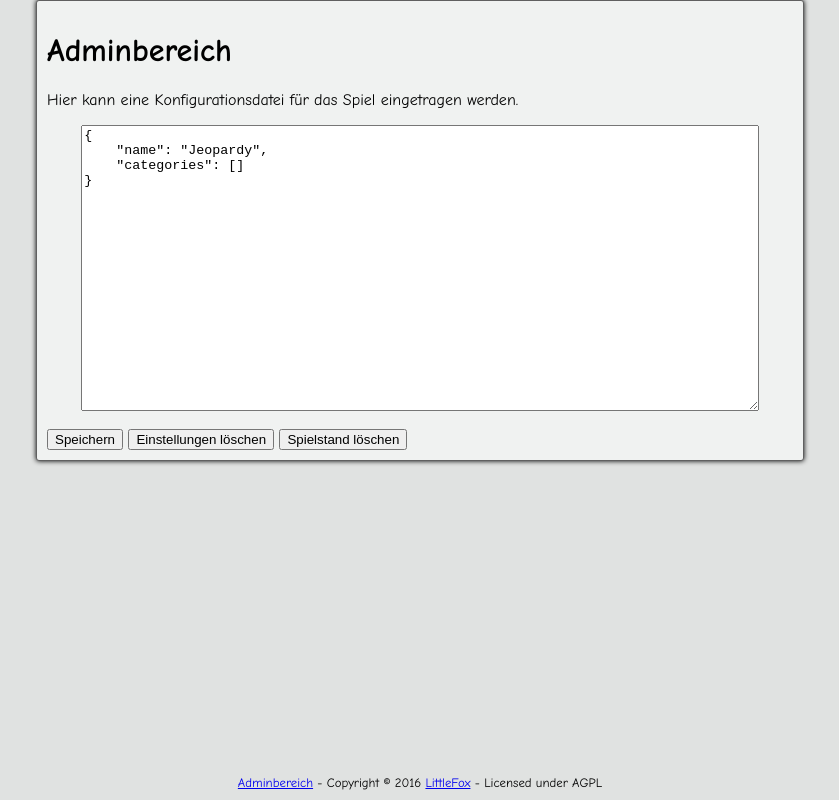
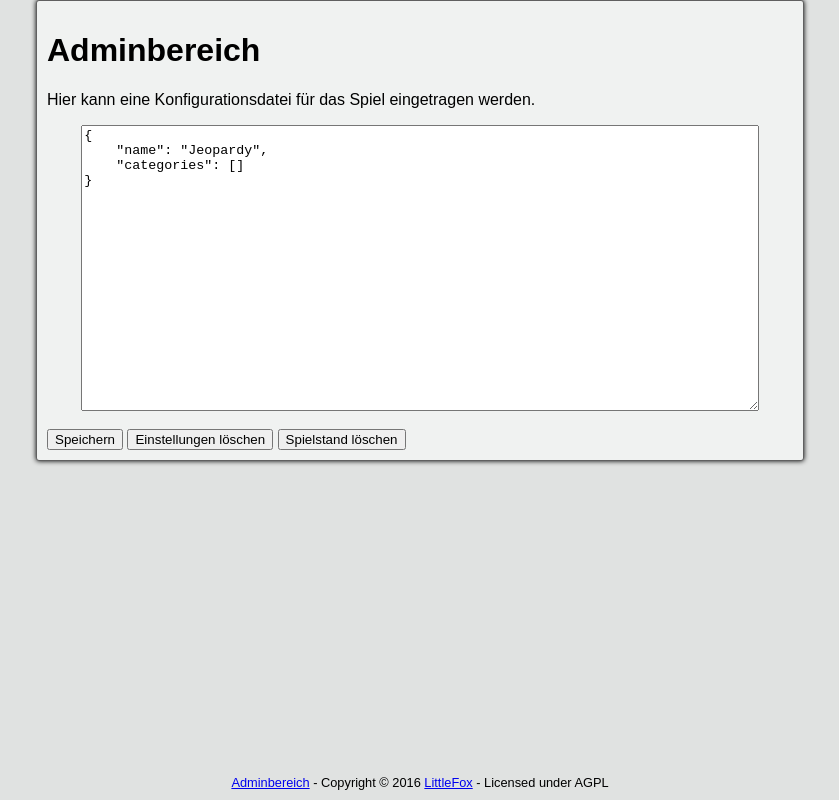
Before and after one commit to LittleFox94/Jeopardy, a plain HTML site: page index.html in a window 1280 px wide. Shown: the whole page, without its empty margins (220-1059 px from the left). Drawn offline with Linux system fonts and the light colour scheme.

Commit message:
no more Comic fonts

```diff
--- a/style.css
+++ b/style.css
@@ -1,5 +1,5 @@
 body {
-    font-family: "Comic Neue", "Comic Sans MS", sans-serif;
+    font-family: sans-serif;
     background-color: #e0e2e1;
     padding: 0;
     margin: 0;
```
